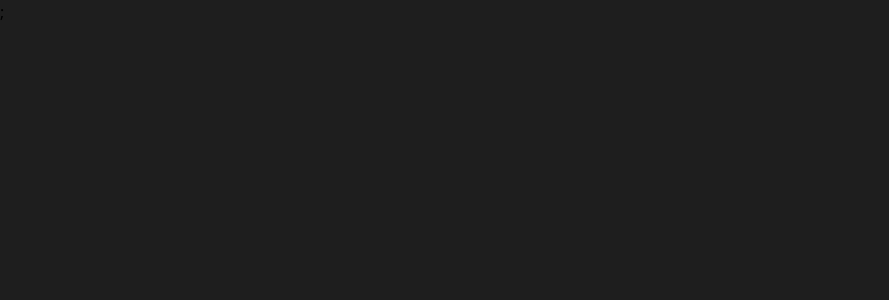
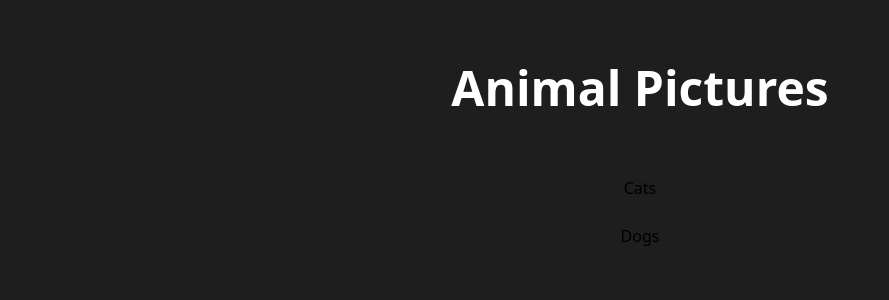
Before and after one commit to prashantrahul141/Animal-Pictures, a Next.js app: page / in a window 1280 px wide. Shown: the top 300 px of the page, without its empty margins (0-889 px from the left). Built offline with nearby package versions, Linux system fonts and the light colour scheme.

Commit message:
index file

```diff
--- a/src/pages/index.tsx
+++ b/src/pages/index.tsx
@@ -1,7 +1,24 @@
 import type { NextPage } from 'next';
+import Link from 'next/link';
 
 const Home: NextPage = () => {
-  return <></>;
+  return (
+    <div className='h-screen w-screen'>
+      <div className='my-16 flex justify-center'>
+        <span className='font-sans text-4xl font-extrabold text-white md:text-5xl '>
+          Animal Pictures
+        </span>
+      </div>
+      <div className='flex flex-col items-center justify-center gap-6'>
+        <Link href={'/cat'}>
+          <button className='btn'>Cats</button>
+        </Link>
+        <Link href={'/dog'}>
+          <button className='btn'>Dogs</button>
+        </Link>
+      </div>
+    </div>
+  );
 };
 
 export default Home;
```
